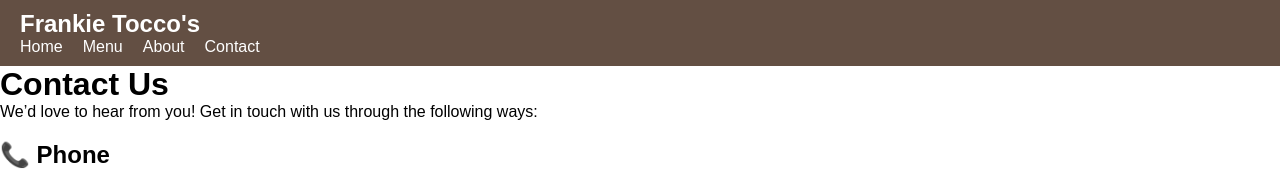
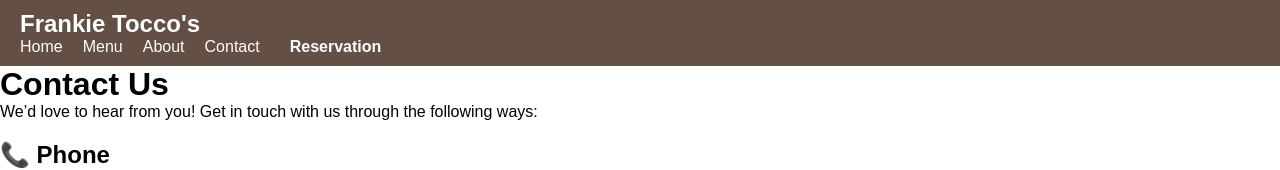
Before and after one commit to cnave16/2830finalproject, a website: page views/contact.html in a window 1280 px wide. Shown: the top 170 px of the page. Drawn offline with Linux system fonts and the light colour scheme.

Commit message:
adding resverations to all html files

```diff
--- a/views/contact.html
+++ b/views/contact.html
@@ -15,6 +15,7 @@
         <li><a href="/menu">Menu</a></li>
         <li><a href="/about">About</a></li>
         <li><a href="/contact">Contact</a></li>
+        <li><a href="/reservation" class="reservation-button">Reservation</a></li>
       </ul>
     </div>
   </nav>
```
Also changed, not shown: views/about.html (+1 -0 lines), views/menu.html (+1 -0 lines).
